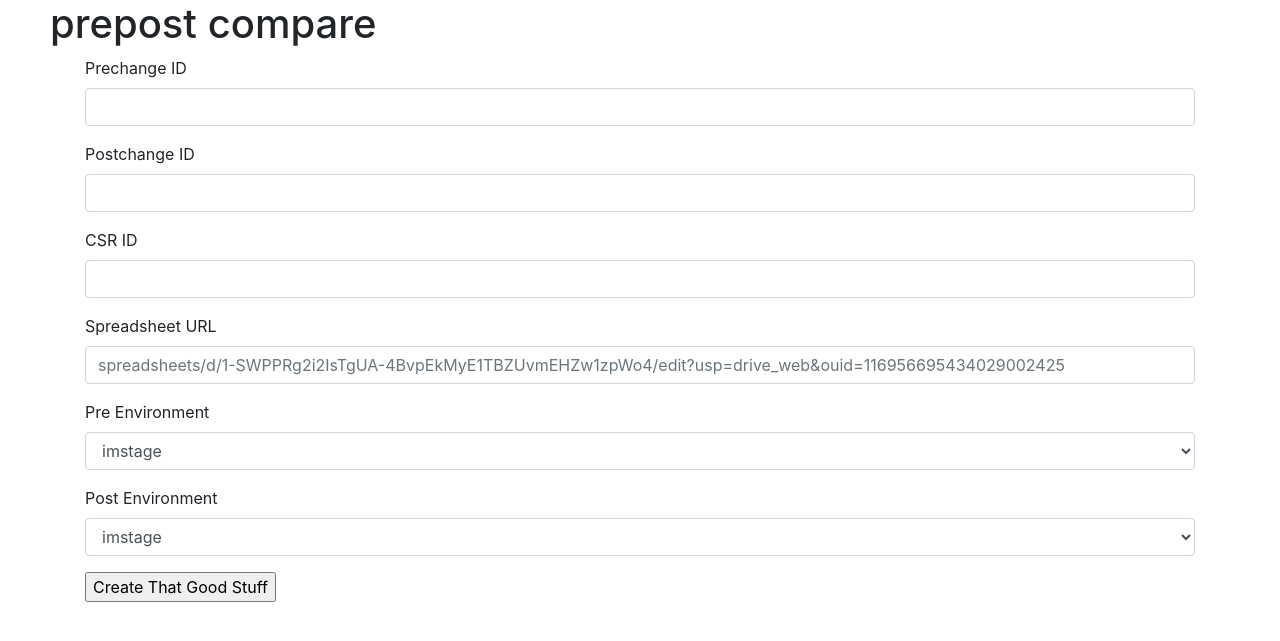
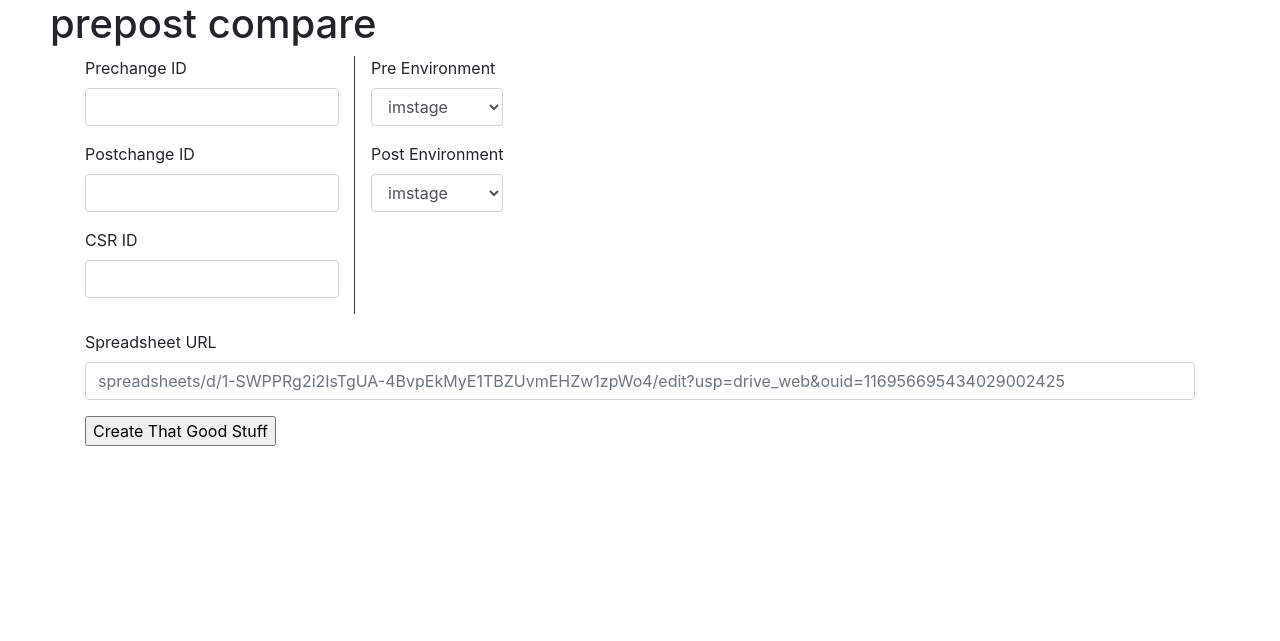
Before and after one commit to ast-tooling/ast_tooling_webapp, a Django app: page /prepost in a window 1280 px wide. Shown: the part 58-699 px from the top of the page. Run offline with Django 3.2, Linux system fonts and the light colour scheme; data comes from the database, SQL or seed files in the repository; parts of the project's set-up code (start-up, migrations or seed data) failed here and were passed over; some libraries are stand-ins or nearby versions.

Commit message:
Added 2 new forms and updated models, forms and prepost.html to reflect changes.

```diff
--- a/app/forms.py
+++ b/app/forms.py
@@ -26,9 +26,6 @@ class PrePostForm(forms.Form):
     prechange_id = forms.CharField(label='Prechange ID', max_length=10)
     postchange_id = forms.CharField(label='Postchange ID', max_length=10)
     csr_ppc_id = forms.CharField(label='CSR ID', max_length=10)
-    spreadsheet_url = forms.CharField(label='Spreadsheet URL')
-    pre_env = forms.ChoiceField(label='Pre Environment',choices=[('IM','imstage'),('P','prod')])
-    post_env = forms.ChoiceField(label='Post Environment',choices=[('IM','imstage'),('P','prod')])
 
     def __init__(self,*args, **kwargs):
         super(PrePostForm, self).__init__(*args, **kwargs)
@@ -46,10 +43,28 @@ class PrePostForm(forms.Form):
             'placeholder': '',
         })
 
-        self.fields['spreadsheet_url'].widget.attrs.update({
-            'placeholder': 'spreadsheets/d/1-SWPPRg2i2IsTgUA-4BvpEkMyE1TBZUvmEHZw1zpWo4/edit?usp=drive_web&ouid=116956695434029002425',
-        })
+
+class PrePostOptForm(forms.Form):
+    pre_env = forms.ChoiceField(label='Pre Environment',choices=[('IM','imstage'),('P','prod')])
+    post_env = forms.ChoiceField(label='Post Environment',choices=[('IM','imstage'),('P','prod')])
+
+    def __init__(self,*args, **kwargs):
+        super(PrePostOptForm, self).__init__(*args, **kwargs)
 
         self.fields['pre_env'].widget.attrs.update({
             'placeholder': '',
         })
+
+        self.fields['post_env'].widget.attrs.update({
+            'placeholder': '',
+        })
+
+class PrePostSubmitForm(forms.Form):
+    spreadsheet_url = forms.CharField(label='Spreadsheet URL')
+
+    def __init__(self,*args, **kwargs):
+        super(PrePostSubmitForm, self).__init__(*args, **kwargs)
+
+        self.fields['spreadsheet_url'].widget.attrs.update({
+            'placeholder': 'spreadsheets/d/1-SWPPRg2i2IsTgUA-4BvpEkMyE1TBZUvmEHZw1zpWo4/edit?usp=drive_web&ouid=116956695434029002425',
+        })
--- a/app/templates/app/prepost.html
+++ b/app/templates/app/prepost.html
@@ -7,11 +7,38 @@
     <p><strong>{{ error_message }}</strong></p>
   {% endif %}
   <div class="container">
-    <form class="form" action="{% url 'app:prepost' %}" method="post">
-        {% csrf_token %}
-        {% bootstrap_form form %}
-        <input type="submit" name="" value="Create That Good Stuff">
-    </form>
+
+    <div class="row">
+
+      <div class="col-3 border-right border-dark">
+
+        <form class="form" action="{% url 'app:prepost' %}" method="post">
+            {% csrf_token %}
+            {% bootstrap_form form %}
+
+        </form>
+      </div>
+
+
+      <div class="col-1.5 ml-3">
+        <form class="optForm" action="{% url 'app:prepost' %}" method="post">
+            {% csrf_token %}
+            {% bootstrap_form optForm %}
+        </form>
+      </div>
+    </div>
+
+    <div class="row mt-3">
+      <div class="col">
+        <form class="subForm" action="{% url 'app:prepost' %}" method="post">
+            {% csrf_token %}
+            {% bootstrap_form subForm %}
+            <input type="submit" name="" value="Create That Good Stuff">
+        </form>
+      </div>
+    </div>
+
+
   </div>
   {% if url %}
   <hr>
--- a/app/views.py
+++ b/app/views.py
@@ -4,7 +4,7 @@ from django.template import loader
 from django.urls import reverse
 
 from .models import Tool,PrePostComp
-from .forms import VftForm,PrePostForm
+from .forms import VftForm,PrePostForm,PrePostOptForm,PrePostSubmitForm
 
 import os
 
@@ -62,6 +62,8 @@ def prepost(request):
     tool = Tool.objects.filter(name='prepost compare').values()[0]
     if request.method == 'POST':
         form = PrePostForm(request.POST)
+        optForm = PrePostOptForm(request.POST)
+        subForm = PrePostSubmitForm(request.POST)
         if form.is_valid():
             ppc_obj = PrePostComp(form.cleaned_data['prechange_id'],
                                   form.cleaned_data['postchange_id'],
@@ -69,15 +71,21 @@ def prepost(request):
                                   ssUrl=form.cleaned_data['spreadsheet_url'])
             url = ppc_obj.spreadsheetUrl
             context = {
-                'url': url+'&key='+API_KEY,
-                'form': form,
+                'url'       : url+'&key='+API_KEY,
+                'form'      : form,
+                'optForm'   : optForm,
+                'subForm'   : subForm
             }
             return render(request,'app/prepost.html',context)
     else:
         form = PrePostForm()
+        optForm = PrePostOptForm()
+        subForm = PrePostSubmitForm()
         context = {
-            'form': form,
-            'tool': tool,
+            'form'      : form,
+            'optForm'   : optForm,
+            'subForm'   : subForm,
+            'tool'      : tool,
         }
         return render(request,'app/prepost.html',context)
 
```
